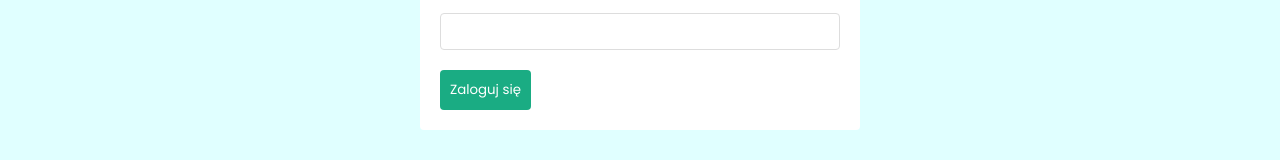
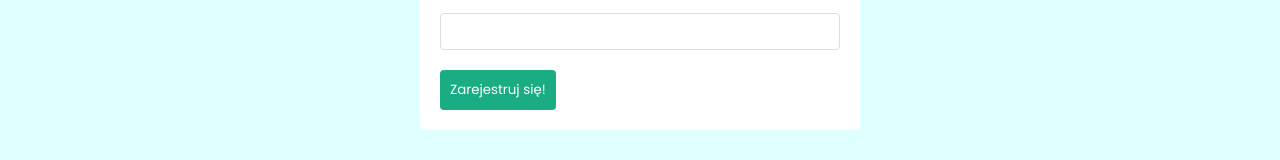
Before and after one commit to vet-agh/VET, a React (Create React App) app in the folder frontend/: page /signup in a window 1280 px wide. Shown: the part 396-556 px from the top of the page. Built offline with nearby package versions, Linux system fonts and the light colour scheme.

Commit message:
VET-88 correcting code

```diff
--- a/frontend/src/pages/Signup.js
+++ b/frontend/src/pages/Signup.js
@@ -23,7 +23,7 @@ const Signup = () => {
             <label> Hasło:  </label>
             <input type = "password" onChange={(e) => setPassword(e.target.value)} value={password}/>
 
-            <button disabled={isLoading}> Zaloguj się </button>
+            <button disabled={isLoading}> Zarejestruj się! </button>
             {error && <div className="error"> {error} </div>}
 
         </form>
```
